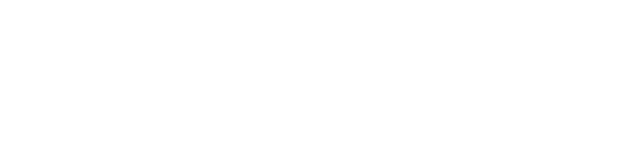
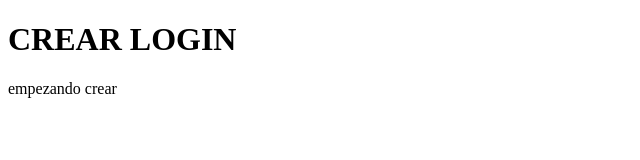
Before and after one commit to sadarol/Iniciogit, a plain HTML site: page login.html in a window 1280 px wide. Shown: the whole page, without its empty margins (0-640 px from the left). Drawn offline with Linux system fonts and the light colour scheme.

Commit message:
comentarios

```diff
--- a/login.html
+++ b/login.html
@@ -4,9 +4,12 @@
     <meta charset="UTF-8">
     <meta name="viewport" content="width=l, initial-scale=1.0">
     <meta http-equiv="X-UA-Compatible" content="ie=edge">
-    <title>LOGIN</title>
+
 </head>
 <body>
+    <p><h1>CREAR LOGIN</h1></p>
+
+    <p>empezando crear </p>
 
 </body>
 </html>
```
